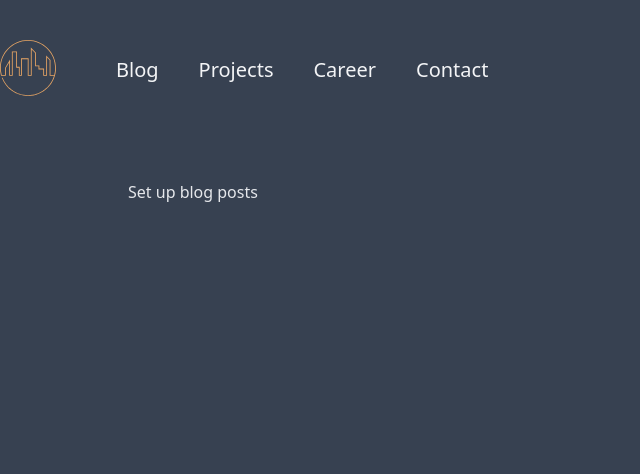
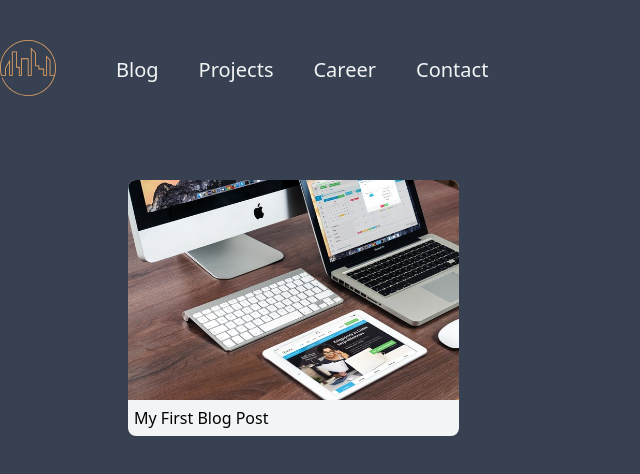
Before and after one commit to brizzbuzz/unredundant-io, a Next.js app: page /blog in a window 1280 px wide. Shown: the top 474 px of the page, without its empty margins (0-640 px from the left). Built offline with nearby package versions, Linux system fonts and the light colour scheme; what tailwindcss-debug-screens would draw is missing.

Commit message:
feat: PoC MDX integration!!!

```diff
--- a/components/Navbar.tsx
+++ b/components/Navbar.tsx
@@ -24,7 +24,7 @@ export const Navbar: React.FC = () => {
       <div className="py-10 mr-10 hidden md:block">
         <Link href="/">
           <a>
-            <img src="unredundant-blank.svg" className="h-14 w-14" />
+            <img src="/unredundant-blank.svg" className="h-14 w-14" />
           </a>
         </Link>
       </div>
@@ -35,9 +35,7 @@ export const Navbar: React.FC = () => {
             .map((item) => (
               <li key={item.name} className="mr-10">
                 <Link href={item.href}>
-                  <a className="text-xl text-gray-100 hover:text-amber-500">
-                    {item.name}
-                  </a>
+                  <a className="text-xl text-gray-100 hover:text-amber-500">{item.name}</a>
                 </Link>
               </li>
             ))}
--- a/pages/_app.tsx
+++ b/pages/_app.tsx
@@ -1,9 +1,17 @@
 import '../styles/globals.css';
 import type { AppProps } from 'next/app';
 import Head from 'next/head';
+import {Router} from "next/router";
+import NProgress from 'nprogress';
+import 'nprogress/nprogress.css';
+
+// Bind Loading Events
+Router.events.on('routeChangeStart', () => NProgress.start());
+Router.events.on('routeChangeComplete', () => NProgress.done());
+Router.events.on('routeChangeError', () => NProgress.done());
 
 function MyApp({ Component, pageProps }: AppProps) {
-  const debugScreens = isProd() ? "bg-gray-700" : "debug-screens bg-gray-700"
+  const debugScreens = isProd() ? 'bg-gray-700' : 'debug-screens bg-gray-700';
   return (
     <div className={debugScreens}>
       <Head>
@@ -15,6 +23,6 @@ function MyApp({ Component, pageProps }: AppProps) {
   );
 }
 
-const isProd: () => boolean = () => process.env.NODE_ENV === 'production'
+const isProd: () => boolean = () => process.env.NODE_ENV === 'production';
 
 export default MyApp;
--- a/pages/blog.tsx
+++ b/pages/blog.tsx
@@ -1,15 +1,64 @@
-import type { NextPage } from 'next';
+import type { GetStaticProps, NextPage } from 'next';
 import { Navbar } from '../components/Navbar';
+import path from 'path';
+import fs from 'fs';
+import matter from 'gray-matter';
+import Link from 'next/link';
 
-const Blog: NextPage = () => {
+type PostMetadata = {
+  title: string;
+  date: string; // todo format?
+  description: string;
+  thumbnailUrl: string;
+  tags: string[];
+};
+
+type Post = {
+  slug: string;
+  metadata: PostMetadata;
+};
+
+type BlogProps = {
+  posts: Array<Post>;
+};
+
+const Blog: NextPage<BlogProps> = ({ posts }) => {
   return (
     <div className="container mx-auto min-h-screen">
       <Navbar />
       <div className="min-h-max mx-32 my-10">
-        <p className="text-gray-200">Set up blog posts</p>
+        <div className="grid grid-cols-3 gap-4">
+          {posts.map((post, index) => (
+            <Link key={index} href={'/post/' + post.slug}>
+              <div className="group block w-full aspect-w-10 aspect-h-7 rounded-lg bg-gray-100">
+                <img src={post.metadata.thumbnailUrl} className="rounded-t-lg" />
+                <div className="p-1.5">{post.metadata.title}</div>
+              </div>
+            </Link>
+          ))}
+        </div>
       </div>
     </div>
   );
 };
 
+export const getStaticProps: GetStaticProps<BlogProps> = async () => {
+  const files = fs.readdirSync(path.join('posts'));
+  const posts = files.map((filename) => getPost(filename));
+  return {
+    props: {
+      posts,
+    },
+  };
+};
+
+const getPost: (filename: string) => Post = (filename) => {
+  const markdownWithMeta = fs.readFileSync(path.join('posts', filename), 'utf-8');
+  const { data: frontMatter } = matter(markdownWithMeta);
+  return {
+    metadata: frontMatter as PostMetadata,
+    slug: filename.split('.')[0],
+  };
+};
+
 export default Blog;
--- /dev/null
+++ b/pages/post/[slug].tsx
@@ -0,0 +1,80 @@
+import {GetStaticPaths, GetStaticProps, NextPage} from 'next';
+import { serialize } from 'next-mdx-remote/serialize';
+import { MDXRemote } from 'next-mdx-remote';
+import fs from 'fs';
+import path from 'path';
+import matter from 'gray-matter';
+import { ParsedUrlQuery } from 'querystring';
+import { MDXRemoteSerializeResult } from 'next-mdx-remote/dist/types';
+import {Navbar} from "../../components/Navbar";
+import SyntaxHighlighterProps, { Prism as SyntaxHighlighter } from 'react-syntax-highlighter';
+import {dark} from "react-syntax-highlighter/dist/cjs/styles/prism";
+
+const syntaxHighlighter = (props: SyntaxHighlighterProps) => {
+  return (
+    <div className="max-w-screen-lg">
+      <SyntaxHighlighter style={dark} {...props} />
+    </div>
+  )
+}
+
+const components = { SyntaxHighlighter: syntaxHighlighter }
+
+const PostPage: NextPage<PostProps> = ({ metadata: { title }, mdxSource }) => {
+  return (
+    <div className="container mx-auto min-h-screen">
+    <Navbar />
+    <div className="min-h-max mx-32 my-10">
+      <p className="text-amber-500 text-3xl text-center mb-10">{title}</p>
+      <MDXRemote {...mdxSource} components={components} />
+    </div>
+    </div>
+  );
+};
+
+export const getStaticPaths: GetStaticPaths = async () => {
+  const files = fs.readdirSync(path.join('posts'));
+  const paths = files.map((filename) => ({
+    params: {
+      slug: filename.replace('.mdx', ''),
+    },
+  }));
+  return {
+    paths,
+    fallback: false,
+  };
+};
+
+interface PostContext extends ParsedUrlQuery {
+  slug: string;
+}
+
+type PostMetadata = {
+  title: string;
+  date: string; // todo format?
+  description: string;
+  thumbnailUrl: string;
+  tags: string[];
+};
+
+type PostProps = {
+  slug: string;
+  metadata: PostMetadata;
+  mdxSource: MDXRemoteSerializeResult;
+};
+
+export const getStaticProps: GetStaticProps<PostProps, PostContext> = async (context) => {
+  const { slug } = context.params as PostContext;
+  const markdownWithMeta = fs.readFileSync(path.join('posts', slug + '.mdx'), 'utf-8');
+  const { data: frontMatter, content } = matter(markdownWithMeta);
+  const mdxSource = await serialize(content);
+  return {
+    props: {
+      metadata: frontMatter as PostMetadata,
+      slug,
+      mdxSource,
+    },
+  };
+};
+
+export default PostPage;
--- /dev/null
+++ b/posts/my-first-blog-post.mdx
@@ -0,0 +1,23 @@
+---
+title: My First Blog Post
+date: 'December 22, 2021'
+description: Learning how to make a blog post using MDX and NextJS
+thumbnailUrl: '/javascript-functions-thumbnail.jpeg'
+tags: ['software', 'NextJS', 'MDX']
+---
+
+Tons of cool stuff is going to happen here!
+
+### This is a Markdown subheading
+
+We just used a `###` subheading in our blog post.
+
+<SyntaxHighlighter language="javascript">
+  {`
+    const doStuff = () => {
+      return console.log('hey')
+    }
+  `}
+</SyntaxHighlighter>
+
+// this is a code block const doSomething = () => { return console.log('hey') }
--- a/tsconfig.json
+++ b/tsconfig.json
@@ -13,7 +13,8 @@
     "resolveJsonModule": true,
     "isolatedModules": true,
     "jsx": "preserve",
-    "incremental": true
+    "incremental": true,
+    "noImplicitAny": true
   },
   "include": ["next-env.d.ts", "**/*.ts", "**/*.tsx"],
   "exclude": ["node_modules"]
```
Also changed, not shown: package.json (+7 -1 lines), public/javascript-functions-thumbnail.jpeg (added), 1 other file (tests, documents, lock files or other folders).
